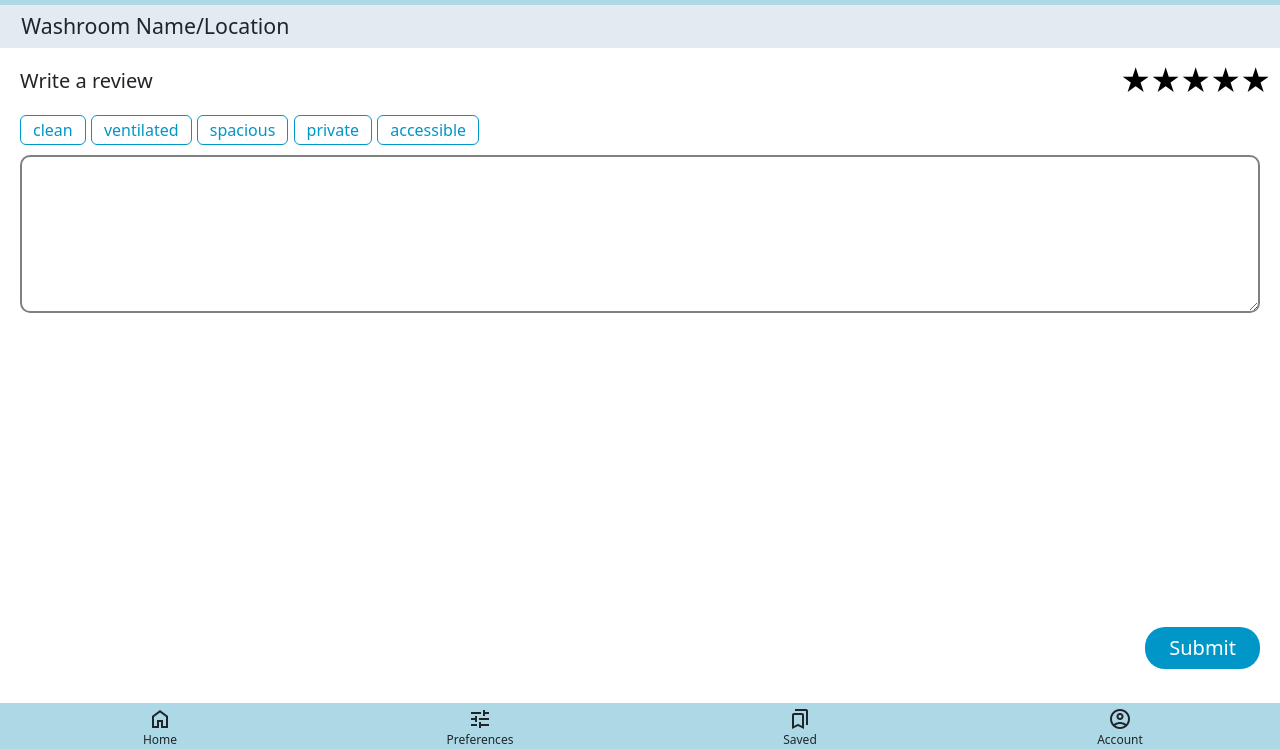
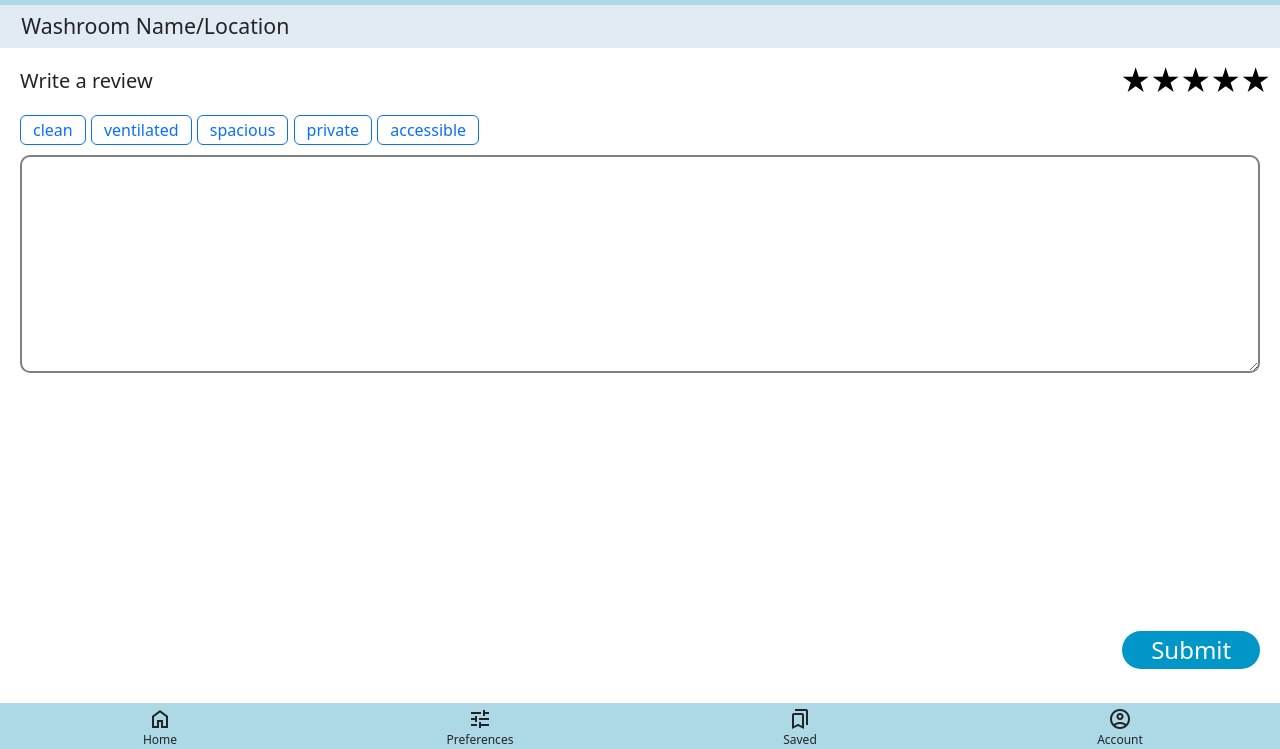
Before and after one commit to hwong210/1800_202330_BBY34, a plain HTML site: page review.html in a window 1280 px wide. Shown: the part 51-800 px from the top of the page. Drawn offline with nearby package versions, Linux system fonts and the light colour scheme; a web font is replaced by a local one.

Commit message:
made a few button changes

```diff
--- a/review.html
+++ b/review.html
@@ -136,12 +136,12 @@
       <!-- <span class="material-symbols-outlined">add_a_photo</span> -->
       <form action="#" id="review-text">
         <div id="text-box">
-          <textarea name="comment" id="text-box-area" rows="5"></textarea>
+          <textarea name="comment" id="text-box-area" rows="7"></textarea>
           <br>
         </div>
       </form>
       <div id="review-submit">
-        <button type="submit" id="submit-button">Submit</button>
+        <button class="btn btn-primary" type="submit" id="submit-button">Submit</button>
       </div>
     </section>
 
--- a/styles/style.css
+++ b/styles/style.css
@@ -119,16 +119,20 @@ section {
 
 }
 
+
+
 #submit-button {
+    font-size: 18pt;
     border-radius: 20px 20px;
     border: 0;
-    background-color: #0096c8;
     color: white;
     padding-left: 1.2em;
     padding-right: 1.2em;
     padding-top: 0.3em;
     padding-bottom: 0.3em;
+
 }
+
 .add-washroom {
     background-color: rgb(0, 150, 200);
     color: white;
@@ -453,23 +457,22 @@ footer {
 
 }
 
-.btn-outline-primary {
-    color: #0096c8;
-    --bs-btn-color: #0096c8;
-    --bs-btn-border-color: #0096c8;
+.btn-primary {
+    --bs-btn-color: #fff;
+    --bs-btn-bg: #0096c8;
+    --bs-btn-border-color: #006688;
     --bs-btn-hover-color: #fff;
-    --bs-btn-hover-bg: #0096c8;
-    --bs-btn-hover-border-color: #0096c8;
-    --bs-btn-focus-shadow-rgb: 13,110,253;
+    --bs-btn-hover-bg: #006283;
+    --bs-btn-hover-border-color: rgb(0, 42, 56);
+    --bs-btn-focus-shadow-rgb: 49,132,253;
     --bs-btn-active-color: #fff;
-    --bs-btn-active-bg: #0096c8;
-    --bs-btn-active-border-color: #0096c8;
+    --bs-btn-active-bg: #003d52;
+    --bs-btn-active-border-color: #003d52;
     --bs-btn-active-shadow: inset 0 3px 5px rgba(0, 0, 0, 0.125);
-    --bs-btn-disabled-color: #0096c8;
-    --bs-btn-disabled-bg: transparent;
-    --bs-btn-disabled-border-color: #0096c8;
-    --bs-gradient: none;
-}
+    --bs-btn-disabled-color: #fff;
+    --bs-btn-disabled-bg: #8f8f8f;
+    --bs-btn-disabled-border-color: #585858;
+  }
 
 .btn {
     --bs-btn-line-height: 1;
```
